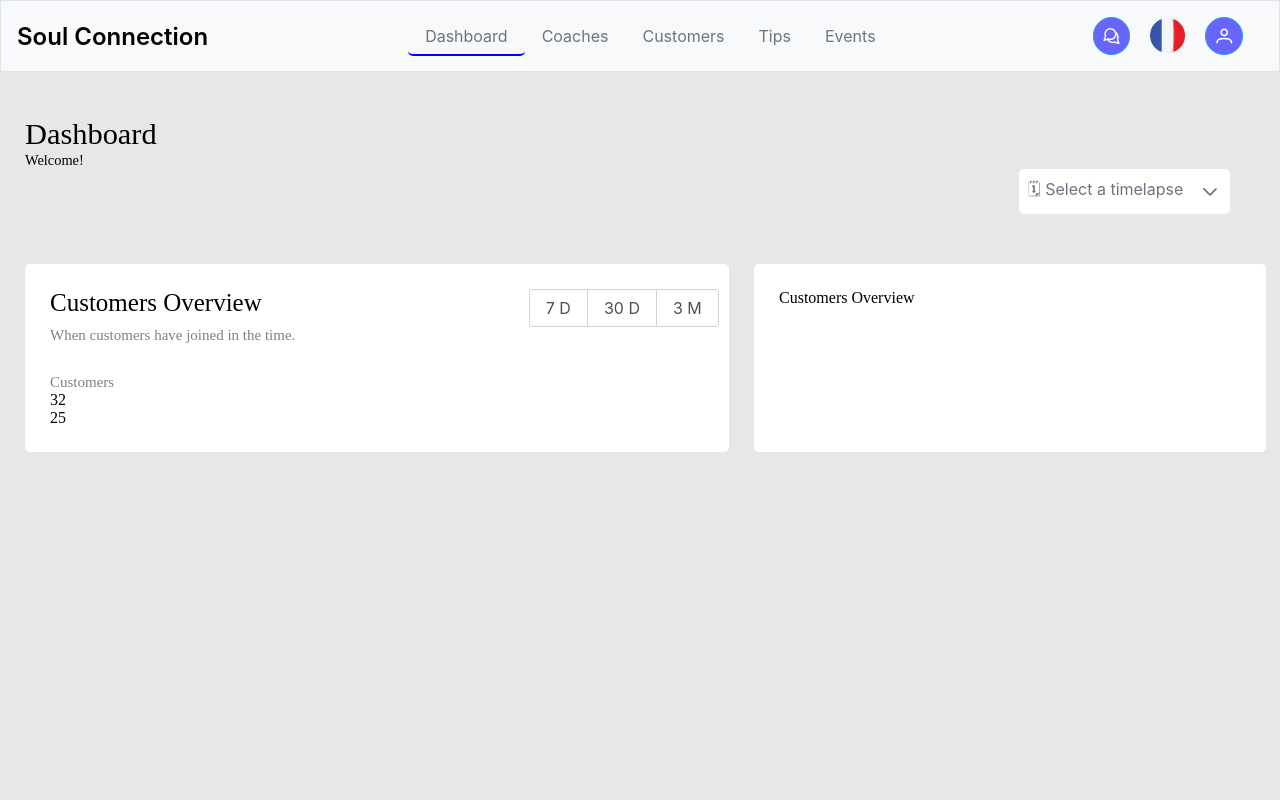
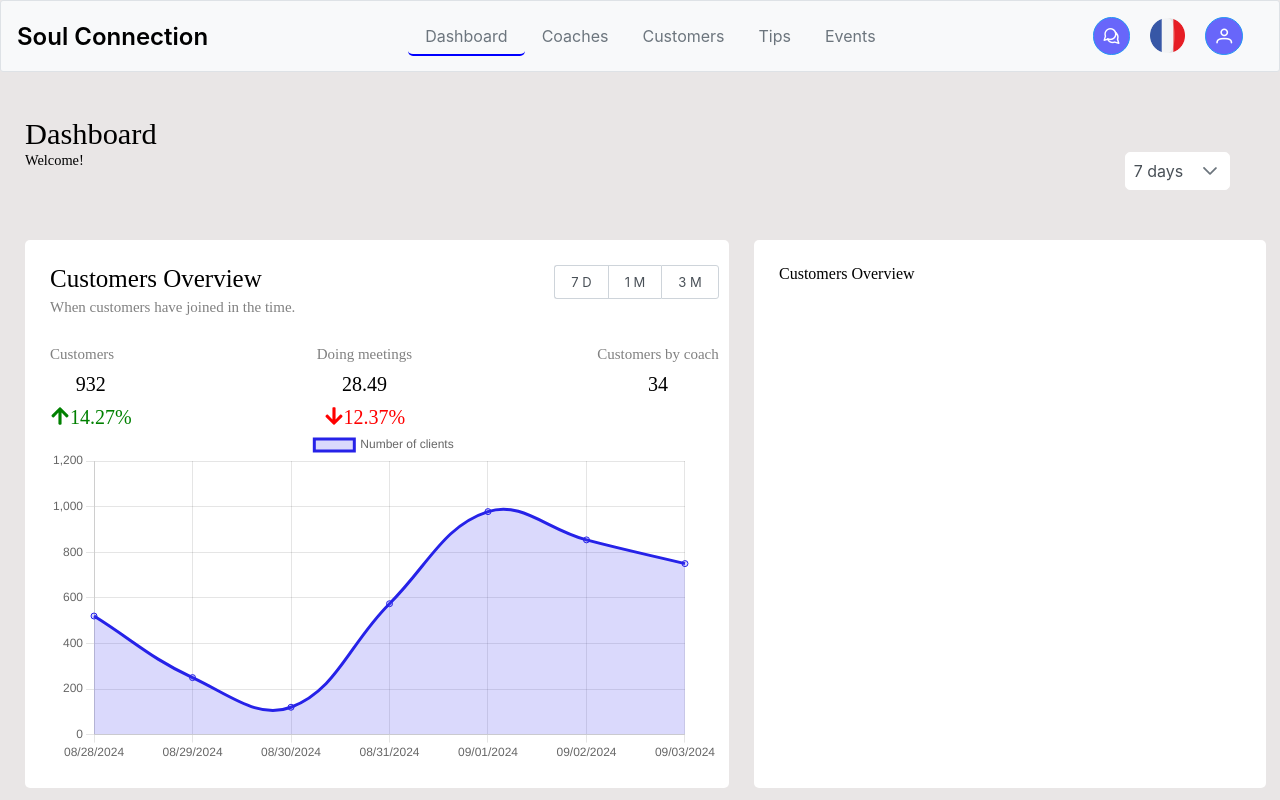
Before and after one commit to capuchegianni/tek3SurvivorPool, a Next.js app in the folder front/: page /dashboard in a window 1280 px wide. Built offline with nearby package versions, Linux system fonts and the light colour scheme.

Commit message:
feat(customers overview): add graph fro customers overview

```diff
--- a/front/package.json
+++ b/front/package.json
@@ -9,11 +9,14 @@
     "lint": "next lint"
   },
   "dependencies": {
+    "chart.js": "^4.4.4",
+    "date-fns": "^3.6.0",
     "next": "14.2.7",
     "primeicons": "^7.0.0",
     "primereact": "^10.8.2",
     "react": "^18",
-    "react-dom": "^18"
+    "react-dom": "^18",
+    "react-icons": "^5.3.0"
   },
   "devDependencies": {
     "@types/next": "^8.0.7",
--- a/front/src/app/dashboard/dashboard.css
+++ b/front/src/app/dashboard/dashboard.css
@@ -90,3 +90,22 @@
 .move-bot {
     padding-top: 30px;
 }
+
+.justifyOption {
+    font-size: 13px;
+}
+
+.number {
+    font-size: 20px;
+    padding-top: 10px;
+    display: flex;
+    justify-content: center;
+}
+
+.negative {
+    color: red;
+}
+
+.positive {
+    color: green;
+}
--- a/front/src/app/dashboard/page.tsx
+++ b/front/src/app/dashboard/page.tsx
@@ -1,24 +1,38 @@
 'use client';
 
-import React, { useState } from "react";
+import React, { useState, useEffect } from "react";
 import { SelectButton, SelectButtonChangeEvent } from 'primereact/selectbutton';
 import Navbar from "../navbar";
 import LoadingComponent from "../loadingScreen";
 import './dashboard.css';
 import { Dropdown } from 'primereact/dropdown';
+import { FaArrowDown, FaArrowUp } from 'react-icons/fa';
+import { Chart } from 'primereact/chart';
+import { subDays, format } from 'date-fns';
 
 interface JustifyOption {
     date: string;
     code: string;
 }
 
+interface StatisticsProps {
+    title: string;
+    number: number;
+    percentage?: number;
+}
+
+interface StatisticsGraphProps {
+    timelapsed: string;
+    clientNbr: any;
+}
+
 export default function Dashboard() {
-    const [selectedTime, setSelectedTime] = useState(null);
     const time = [
         { date: '7 days', code: '7D' },
-        { date: '30 days', code: '30D' },
-        { date: '3 months', code: '3D' }
+        { date: '30 days', code: '1M' },
+        { date: '3 months', code: '3M' }
     ];
+    const [selectedTime, setSelectedTime] = useState(time[0]);
 
     return (
         <LoadingComponent>
@@ -26,39 +40,45 @@ export default function Dashboard() {
                 <Navbar activePage="dashboard"/>
             </div>
             <div className="title-dashboard"> Dashboard </div>
-            <div className="welcome-text"> Welcome!</div>
-            <div className="title-dashboard2">
-                <Dropdown value={selectedTime} onChange={(e) => setSelectedTime(e.value)} options={time} optionLabel="date" placeholder="🗓 Select a timelapse" className="pick-date" />
+            <div className="second-line">
+                <div className="welcome-text"> Welcome!</div>
+                <div className="title-dashboard2">
+                    <Dropdown value={selectedTime} onChange={(e) => setSelectedTime(e.value)} options={time} optionLabel="date" placeholder="🗓 Select a timelapse" className="pick-date" />
+                </div>
             </div>
             <div className="card-line">
-                <CustomersOverview />
+                <CustomersOverview selectedTime={selectedTime}/>
                 <EventsRecap />
             </div>
         </LoadingComponent>
     )
 }
 
-function CustomersOverview() {
+function CustomersOverview({ selectedTime }: any) {
     return (
         <div className="card-customers">
             <div className="customers">
-                <CustomersInfo />
+                <CustomersInfo selectedTime={selectedTime} />
             </div>
         </div>
     )
 }
 
-function CustomersInfo() {
-    const [value, setValue] = useState<JustifyOption>({} as JustifyOption);
+function CustomersInfo({ selectedTime }: any) {
+    const [value, setValue] = useState<JustifyOption>(selectedTime);
     const justifyOptions: JustifyOption[] = [
-        {date: '7 D', code: 'left'},
-        {date: '30 D', code: 'Center'},
-        {date: '3 M', code: 'Justify'}
+        {date: '7 D', code: '7D'},
+        {date: '1 M', code: '1M'},
+        {date: '3 M', code: '3M'}
     ];
 
     const justifyTemplate = (option: JustifyOption) => {
-        return <span>{option.date}</span>;
+        return <span className="justifyOption">{option.date}</span>;
     }
+
+    useEffect(() => {
+        setValue(selectedTime);
+    }, [selectedTime]);
 
     return (
         <div>
@@ -68,12 +88,11 @@ function CustomersInfo() {
             </div>
             <div className="subtitle-info"> When customers have joined in the time. </div>
             <div className="second-line move-bot">
-                <div>
-                    <div className="subtitle-info">Customers</div>
-                    <div>32</div>
-                    <div>25</div>
-                </div>
+                <Statistics title="Customers" number={932} percentage={14.27} />
+                <Statistics title="Doing meetings" number={28.49} percentage={-12.37} />
+                <Statistics title="Customers by coach" number={34} />
             </div>
+            <StatisticsGraph timelapsed={value.code} clientNbr={[520, 250, 120, 574, 978, 854, 750]}/>
         </div>
     )
 }
@@ -87,3 +106,73 @@ function EventsRecap() {
         </div>
     )
 }
+
+function Statistics({ title, number, percentage = 0 }: StatisticsProps) {
+    const percentageClass = percentage < 0 ? 'negative' : 'positive';
+    const absolutePercentage = Math.abs(percentage);
+
+    return (
+        <div>
+            <div className="subtitle-info">{title}</div>
+            <div className="number">{number}</div>
+            {percentage !== 0 && (
+                <div className={`number ${percentageClass}`}>
+                    {percentage < 0 ? <FaArrowDown /> : <FaArrowUp />}
+                    {' '}
+                    {`${absolutePercentage}%`}
+                </div>
+            )}
+        </div>
+    )
+}
+
+function StatisticsGraph({timelapsed, clientNbr}: StatisticsGraphProps) {
+    const [chartData, setChartData] = useState({});
+
+    const convertTimelapsedToDays = (timelapsed: string) => {
+        switch(timelapsed) {
+            case '7D':
+                return 7;
+            case '1M':
+                return 30;
+            case '3M':
+                return 90;
+            default:
+                return 7;
+        }
+    }
+
+    const generateLabels = (timelapse: string) => {
+        const days = convertTimelapsedToDays(timelapse);
+        const labels = [];
+        for (let i = 0; i < days; i++) {
+            const date = subDays(new Date(), i);
+            labels.unshift(format(date, 'MM/dd/yyyy'));
+        }
+        return labels;
+    }
+
+    useEffect(() => {
+        const data = {
+            labels: generateLabels(timelapsed),
+            datasets: [
+                {
+                    label: 'Number of clients',
+                    data: clientNbr,
+                    fill: true,
+                    borderColor: '#2622E8',
+                    tension: 0.4,
+                    backgroundColor: 'rgba(71,68,241,0.2)'
+                }
+            ]
+        };
+
+        setChartData(data);
+    }, [timelapsed]);
+
+    return (
+        <div className="card">
+            <Chart type="line" data={chartData} options={{ scales: { y: { min: 0, max: 1200 } }, legend: {display: false} }} />
+        </div>
+    )
+}
```
Also changed, not shown: 1 other file (tests, documents, lock files or other folders).
